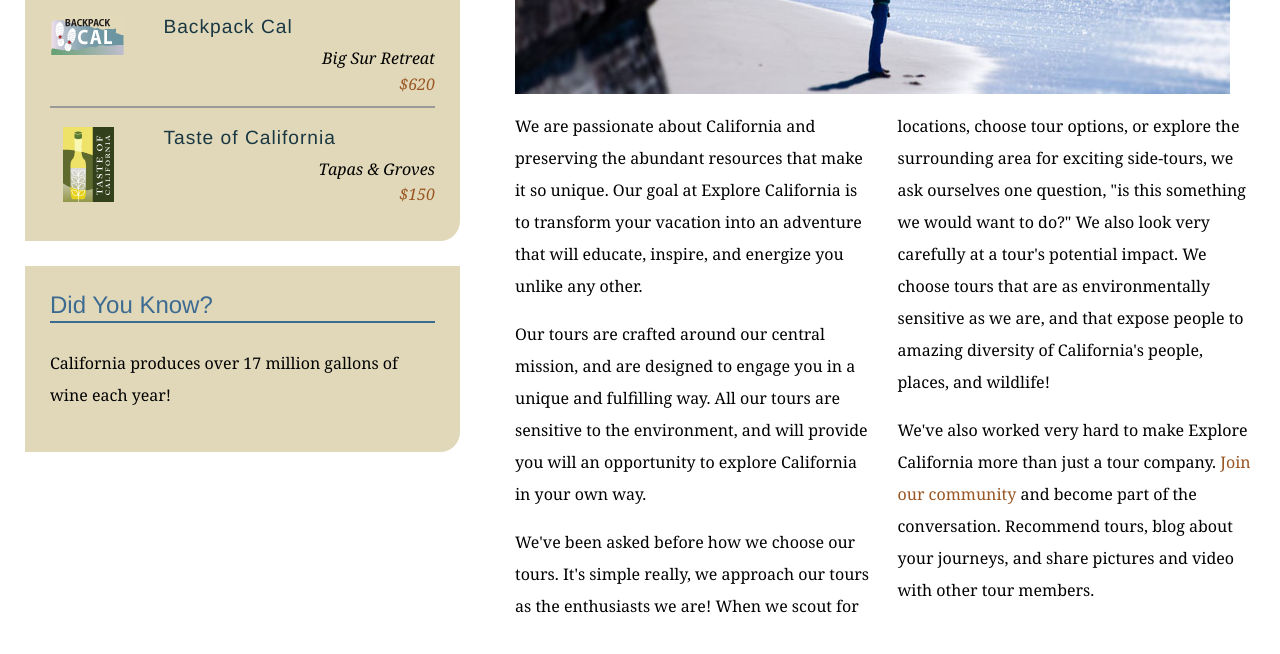
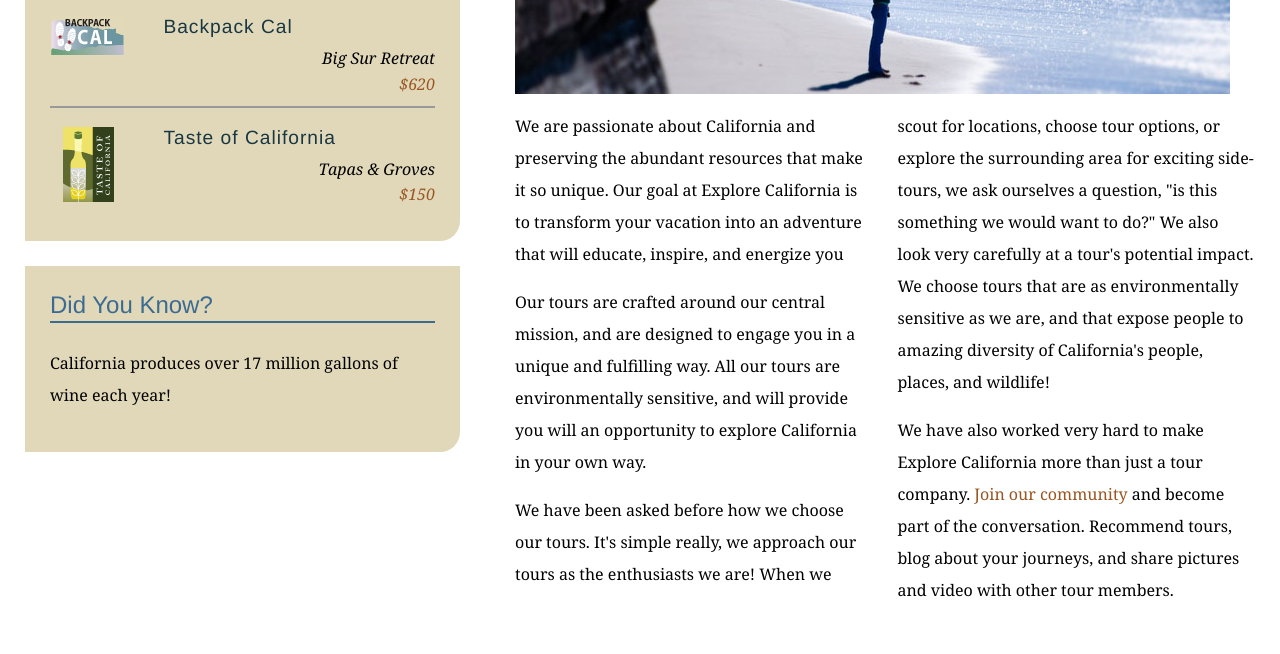
Before and after one commit to Mohamed-ak/explore_california, a plain HTML site: page mission.html in a window 1280 px wide. Shown: the part 590-1244 px from the top of the page. Drawn offline with Linux system fonts and the light colour scheme.

Commit message:
Edits text on mission page

```diff
--- a/mission.html
+++ b/mission.html
@@ -62,10 +62,10 @@
           <h1>Who we are</h1>
           <img src="assets/images/mission_look.jpg" alt="Looking out at the Pacific" class="articleImage" />
           <div class="multiCol">
-            <p>We are passionate about California and preserving the abundant resources that make it so unique. Our goal at Explore California is to transform your vacation into an adventure that will educate, inspire, and energize you unlike any other.</p>
-            <p>Our tours are crafted around our central mission, and are designed to engage you in a unique and fulfilling way. All our tours are sensitive to the environment, and will provide you will an opportunity to explore California in your own way.</p>
-            <p>We've been asked before how we choose our tours. It's simple really, we approach our tours as the enthusiasts we are! When we scout for locations, choose tour options, or explore the surrounding area for exciting side-tours, we ask ourselves one question, &quot;is this something we would want to do?&quot; We also look very carefully at a tour's potential impact. We choose tours that are as environmentally sensitive as we are, and that expose people to amazing diversity of California's people, places, and wildlife!</p>
-            <p>We've also worked very hard to make Explore California more than just a tour company. <a href="explorers/join.html">Join our community</a> and become part of the conversation. Recommend tours, blog about your journeys, and share pictures and video with other tour members.</p>
+            <p>We are passionate about California and preserving the abundant resources that make it so unique. Our goal at Explore California is to transform your vacation into an adventure that will educate, inspire, and energize you</p>
+            <p>Our tours are crafted around our central mission, and are designed to engage you in a unique and fulfilling way. All our tours are environmentally sensitive, and will provide you will an opportunity to explore California in your own way.</p>
+            <p>We have been asked before how we choose our tours. It's simple really, we approach our tours as the enthusiasts we are! When we scout for locations, choose tour options, or explore the surrounding area for exciting side-tours, we ask ourselves a question, &quot;is this something we would want to do?&quot; We also look very carefully at a tour's potential impact. We choose tours that are as environmentally sensitive as we are, and that expose people to amazing diversity of California's people, places, and wildlife!</p>
+            <p>We have also worked very hard to make Explore California more than just a tour company. <a href="explorers/join.html">Join our community</a> and become part of the conversation. Recommend tours, blog about your journeys, and share pictures and video with other tour members.</p>
           </div>
         </div>
       </div>
```
